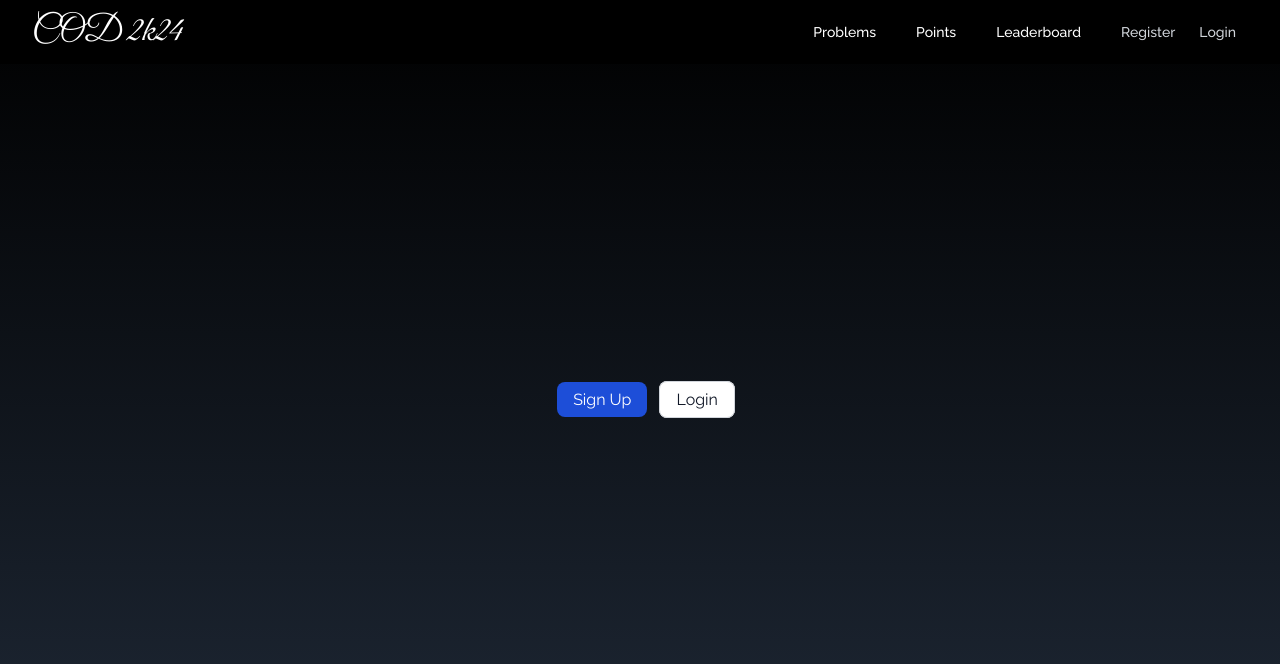
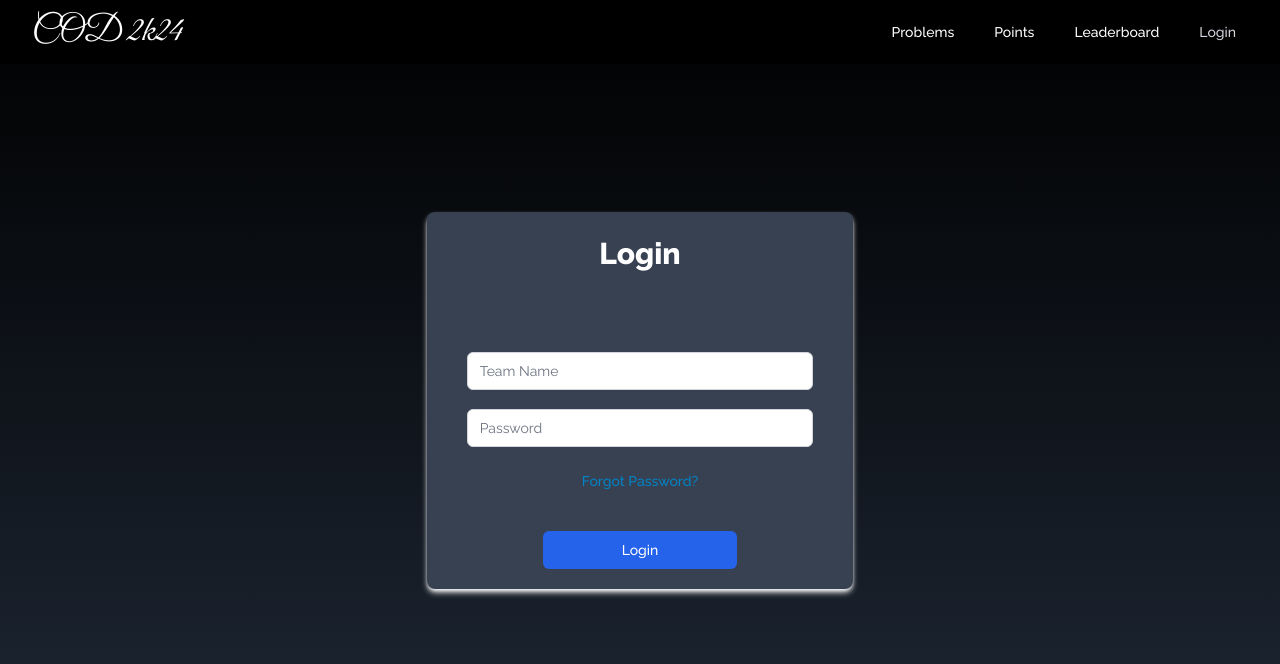
Before and after one commit to AnupeshVerma/Cod2k24-Mnnit, a React (Create React App) app in the folder client/: page / in a window 1280 px wide. Shown: the top 664 px of the page. Built offline with nearby package versions, Linux system fonts and the light colour scheme; no server answers.

Commit message:
Registration closed

```diff
--- a/client/src/App.js
+++ b/client/src/App.js
@@ -36,7 +36,7 @@ const App = ({ isAuthenticated }) => {
               <section>
                 {/* <Alert /> */}
                 <Routes>
-                  <Route exact path='/' element={<Landing />} />
+                  <Route exact path='/' element={<Login />} />
                   {/* //modify this */}
                   <Route exact path='/register' element={<Register />} />
                   <Route exact path='/login' element={<Login />} />
--- a/client/src/actions/auth.js
+++ b/client/src/actions/auth.js
@@ -170,12 +170,6 @@ export const forget =
       });
       dispatch(loadUser());
     } catch (err) {
-      // const errors = err.response.data.errors;
-      // if (errors) {
-      //   errors.forEach((error) =>
-      //     dispatch(setAlert('Password Updation Failed', 'danger'))
-      //   );
-      // }
       console.log(err.msg);
       dispatch({
         type: FORGET_FAIL,
--- a/client/src/components/auth/Login.js
+++ b/client/src/components/auth/Login.js
@@ -1,20 +1,20 @@
-import React, { Fragment, useState, useEffect } from 'react';
+import React, { Fragment, useState, useEffect } from "react";
 
-import { Navigate } from 'react-router-dom';
-import { connect } from 'react-redux';
-import { login } from '../../actions/auth';
-import PropTypes from 'prop-types';
-import Header from './Header';
+import { Navigate } from "react-router-dom";
+import { connect } from "react-redux";
+import { login } from "../../actions/auth";
+import PropTypes from "prop-types";
+import Header from "./Header";
 
 // const navigate = useNavigate();
 const Login = ({ login, isAuthenticated, isAdmin }) => {
   useEffect(() => {
-    document.title = 'LogIn';
+    document.title = "COD 2k24 | LogIn";
   }, []);
 
   const [formData, setFormData] = useState({
-    teamName: '',
-    password: '',
+    teamName: "",
+    password: "",
   });
 
   const { teamName, password } = formData;
@@ -24,56 +24,51 @@ const Login = ({ login, isAuthenticated, isAdmin }) => {
 
   const onSubmit = async (e) => {
     e.preventDefault();
-    console.log('here is the fp');
+    console.log("here is the fp");
     login(teamName, password);
     console.log(isAuthenticated);
   };
 
   if (isAuthenticated && isAdmin) {
-    return <Navigate to='/admin' />;
+    return <Navigate to="/admin" />;
   }
   if (isAuthenticated) {
-    return <Navigate to='/dashboard' />;
+    return <Navigate to="/dashboard" />;
   }
 
   const fixedInputClass =
-    'rounded-md appearance-none relative block w-full px-3 py-2 border border-gray-300 placeholder-gray-500 text-gray-900 focus:outline-none focus:ring-purple-500 focus:border-purple-500 focus:z-10 sm:text-sm';
+    "rounded-md appearance-none relative block w-full px-3 py-2 border border-gray-300 placeholder-gray-500 text-gray-900 focus:outline-none focus:ring-purple-500 focus:border-purple-500 focus:z-10 sm:text-sm";
 
   return (
     <Fragment>
-      <section className='min-h-screen flex justify-center items-center bg-gradient-to-b from-black to-gray-800'>
-        <div className='text-white w-4/5 md:w-4/12 bg-gray-700 rounded-lg  shadow-md shadow-white'>
+      <section className="min-h-screen flex justify-center items-center bg-gradient-to-b from-black to-gray-800">
+        <div className="text-white w-4/5 md:w-4/12 bg-gray-700 rounded-lg  shadow-md shadow-white">
           <Header
-            heading='Login'
-            paragraph="Don't have an account? &nbsp;"
-            linkName='Register'
-            linkUrl='/register'
+            heading="Login"
+            // paragraph="Don't have an account? &nbsp;"
+            // linkName="Register"
+            // linkUrl="/register"
           />
-          <Header
-            // heading='Forget Password'
-            paragraph='Forgot Password? &nbsp;'
-            linkName='Change'
-            linkUrl='/forget'
-          />
-          <form className='p-5 mt-8 space-y-6' onSubmit={(e) => onSubmit(e)}>
-            <div className='-space-y-px'>
-              <div className='my-5 mx-5'>
+
+          <form className="p-5 space-y-6" onSubmit={(e) => onSubmit(e)}>
+            <div className="-space-y-px">
+              <div className="my-5 mx-5">
                 <input
-                  type='text'
-                  placeholder='Team Name'
-                  name='teamName'
+                  type="text"
+                  placeholder="Team Name"
+                  name="teamName"
                   value={teamName}
                   required
                   onChange={(e) => onChange(e)}
                   className={fixedInputClass}
                 />
               </div>
-              <div className='my-5 mx-5'>
+              <div className="my-5 mx-5">
                 <input
-                  type='password'
-                  placeholder='Password'
-                  name='password'
-                  minLength='6'
+                  type="password"
+                  placeholder="Password"
+                  name="password"
+                  minLength="6"
                   value={password}
                   required
                   className={fixedInputClass}
@@ -81,16 +76,18 @@ const Login = ({ login, isAuthenticated, isAdmin }) => {
                 />
               </div>
             </div>
-
+            <div className="">
+              <Header linkName="Forgot Password?" linkUrl="/forget" />
+            </div>
             {/* //Button */}
             <>
               {
                 <button
-                  type='submit'
-                  className='mb-5 group relative w-1/2 mx-auto flex justify-center py-2 px-4 border border-transparent text-sm font-medium rounded-md text-white bg-blue-600 hover:bg-blue-700 focus:outline-none focus:ring-2 focus:ring-offset-2 focus:ring-purple-500 mt-10'
-                  value='Login/'
+                  type="submit"
+                  className="mb-5 group relative w-1/2 mx-auto flex justify-center py-2 px-4 border border-transparent text-sm font-medium rounded-md text-white bg-blue-600 hover:bg-blue-700 focus:outline-none focus:ring-2 focus:ring-offset-2 focus:ring-purple-500 mt-10"
+                  value="Login/"
                 >
-                  {' '}
+                  {" "}
                   Login
                 </button>
               }
--- a/client/src/components/dashboard/Dashboard.js
+++ b/client/src/components/dashboard/Dashboard.js
@@ -4,7 +4,7 @@ import { setLink } from "../../actions/auth";
 
 const Dashboard = ({ link }) => {
   useEffect(() => {
-    document.title = "Problems";
+    document.title = "COD 2k24 | Problems";
   }, []);
 
   return (
--- a/client/src/components/layout/Leaderboard.js
+++ b/client/src/components/layout/Leaderboard.js
@@ -3,7 +3,7 @@ import axios from 'axios';
 
 const Leaderboard = () => {
   useEffect(() => {
-    document.title = "Leaderboard";
+    document.title = "COD 2k24 | Leaderboard";
   }, []);
   const [data, setData] = useState([]);
 
--- a/client/src/components/layout/Navbar.js
+++ b/client/src/components/layout/Navbar.js
@@ -23,12 +23,12 @@ function Navbar({ auth: { isAuthenticated, loading, isAdmin }, logout }) {
 
   const guestLinks = (
     <>
-      <Link
+      {/* <Link
         to="/register"
         className="text-gray-300 hover:bg-gray-700 hover:text-white px-3 py-2 rounded-md text-sm font-medium"
       >
         Register
-      </Link>
+      </Link> */}
 
       <Link
         to="/login"
@@ -176,9 +176,6 @@ function Navbar({ auth: { isAuthenticated, loading, isAdmin }, logout }) {
               >
                 Leaderboard
               </Link>
-              {!loading && (
-                <div>{isAuthenticated ? authLinks : guestLinks}</div>
-              )}
               {isAdmin && (
                 <Link
                   to="/admin/form"
@@ -187,8 +184,9 @@ function Navbar({ auth: { isAuthenticated, loading, isAdmin }, logout }) {
                   Upload Form
                 </Link>
               )}
-
-
+              {!loading && (
+                <div>{isAuthenticated ? authLinks : guestLinks}</div>
+              )}
             </div>
           </div>
         )}
--- a/client/src/components/layout/Points.js
+++ b/client/src/components/layout/Points.js
@@ -3,7 +3,7 @@ import axios from 'axios';
 
 const Points = () => {
   useEffect(() => {
-    document.title = "Points";
+    document.title = "COD 2k24 | Points";
   }, []);
   const [data, setData] = useState([]);
 
```
Also changed, not shown: client/src/components/auth/Forget.js (+54 -41 lines), 1 other file (tests, documents, lock files or other folders).
